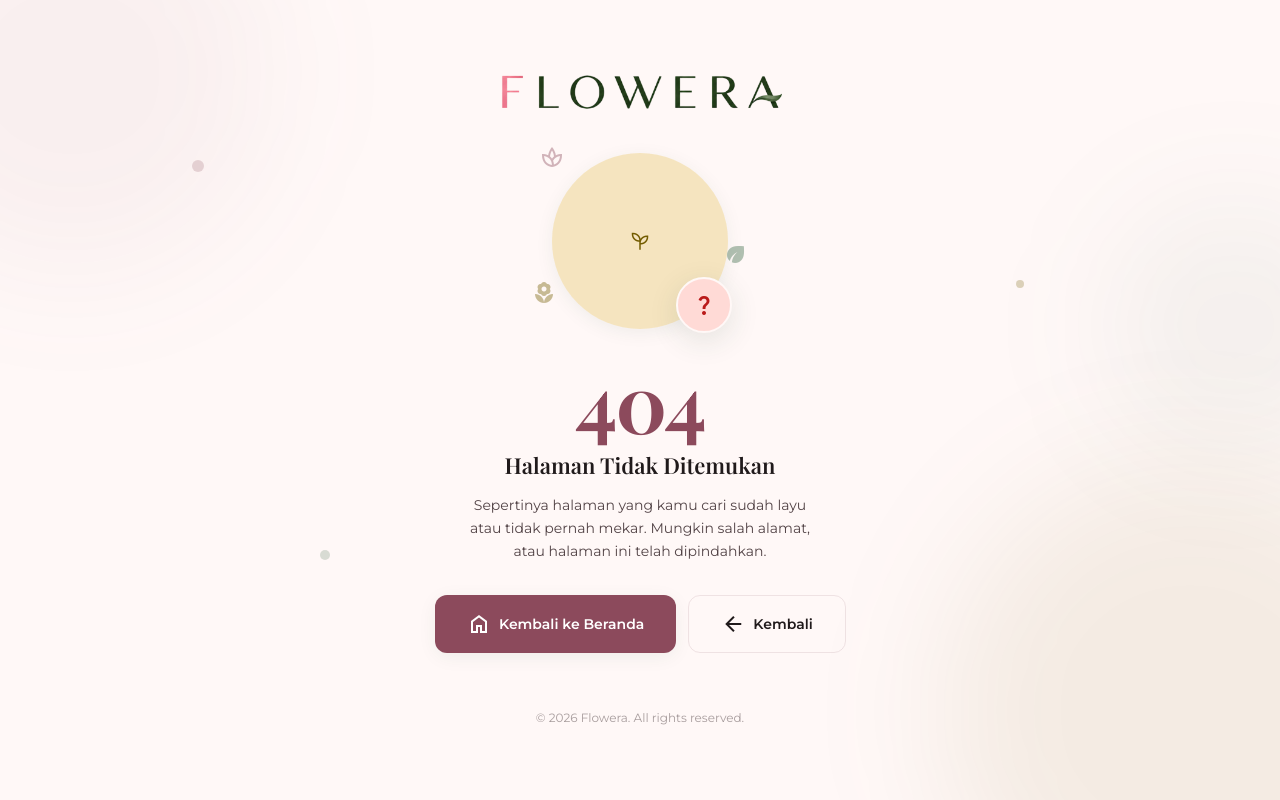
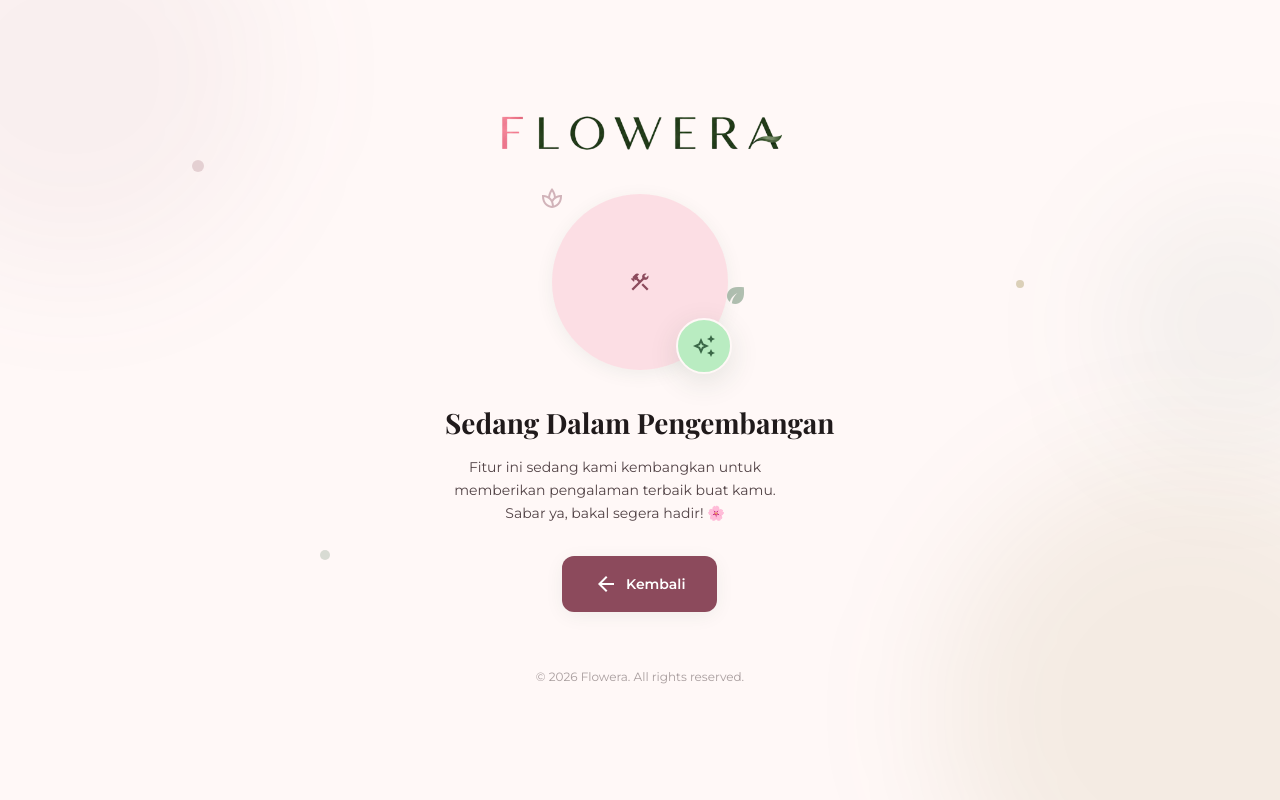
Before and after one commit to Machobotak/flowera-frontend, a Next.js app: page /coming-soon in a window 1280 px wide. Before the commit this address had no page. Built offline with nearby package versions, Linux system fonts and the light colour scheme; a web font is replaced by a local one.

Commit message:
feat: implement footer component and coming soon placeholder page

```diff
--- /dev/null
+++ b/app/coming-soon/page.tsx
@@ -0,0 +1,90 @@
+"use client";
+
+import React from "react";
+import { useRouter } from "next/navigation";
+
+export default function ComingSoonPage() {
+  const router = useRouter();
+
+  return (
+    <main className="relative min-h-screen flex items-center justify-center px-6 bg-surface overflow-hidden">
+      {/* Decorative Background */}
+      <div aria-hidden="true" className="absolute inset-0 pointer-events-none overflow-hidden">
+        <div className="absolute -top-32 -left-32 w-[400px] h-[400px] rounded-full bg-primary/5 blur-3xl" />
+        <div className="absolute -bottom-40 -right-40 w-[500px] h-[500px] rounded-full bg-tertiary/8 blur-3xl" />
+        <div className="absolute top-1/4 -right-20 w-[250px] h-[250px] rounded-full bg-secondary/6 blur-3xl" />
+        <div className="absolute top-[20%] left-[15%] w-3 h-3 rounded-full bg-primary/20" />
+        <div className="absolute top-[35%] right-[20%] w-2 h-2 rounded-full bg-tertiary/25" />
+        <div className="absolute bottom-[30%] left-[25%] w-2.5 h-2.5 rounded-full bg-secondary/20" />
+      </div>
+
+      {/* Content */}
+      <div className="relative z-10 flex flex-col items-center text-center max-w-md animate-[fadeIn_0.4s_ease]">
+        {/* Logo */}
+        <img
+          src="/logo-v1-transparant.png"
+          alt="Flowera"
+          className="h-10 w-auto mb-10"
+        />
+
+        {/* Illustration */}
+        <div className="relative mb-8 animate-[slideUp_0.5s_ease]">
+          <div className="w-44 h-44 rounded-full bg-primary-container/30 flex items-center justify-center shadow-soft">
+            <span
+              className="material-symbols-outlined text-[96px] text-primary leading-none"
+              style={{ fontVariationSettings: "'FILL' 0, 'wght' 300" }}
+            >
+              construction
+            </span>
+          </div>
+          {/* Sparkle badge */}
+          <div className="absolute -bottom-1 -right-1 w-14 h-14 rounded-full bg-secondary-container flex items-center justify-center shadow-float border-2 border-surface">
+            <span className="material-symbols-outlined text-[28px] text-secondary">
+              auto_awesome
+            </span>
+          </div>
+          {/* Floating icons */}
+          <span
+            className="material-symbols-outlined absolute -top-2 -left-3 text-[20px] text-primary/40 animate-[fadeIn_0.6s_ease_0.3s_both]"
+            style={{ fontVariationSettings: "'FILL' 0" }}
+          >
+            spa
+          </span>
+          <span
+            className="material-symbols-outlined absolute top-1/2 -right-5 text-[16px] text-secondary/40 animate-[fadeIn_0.6s_ease_0.5s_both]"
+            style={{ fontVariationSettings: "'FILL' 1" }}
+          >
+            eco
+          </span>
+        </div>
+
+        {/* Text */}
+        <div className="animate-[slideUp_0.5s_ease_0.2s_both]">
+          <h1 className="font-headline text-[28px] font-bold text-on-surface mb-3">
+            Sedang Dalam Pengembangan
+          </h1>
+          <p className="text-on-surface-variant text-[14px] leading-relaxed mb-8 max-w-[340px]">
+            Fitur ini sedang kami kembangkan untuk memberikan pengalaman terbaik buat kamu. Sabar ya, bakal segera hadir! 🌸
+          </p>
+        </div>
+
+        {/* Actions */}
+        <div className="animate-[slideUp_0.5s_ease_0.3s_both]">
+          <button
+            type="button"
+            onClick={() => router.back()}
+            className="px-8 py-4 bg-primary text-white rounded-xl text-[14px] font-semibold shadow-soft hover:shadow-float hover:brightness-110 active:scale-[0.98] transition-all flex items-center justify-center gap-2"
+          >
+            <span className="material-symbols-outlined text-[18px]">arrow_back</span>
+            Kembali
+          </button>
+        </div>
+
+        {/* Footer */}
+        <p className="mt-14 text-[12px] text-on-surface-variant/50 animate-[fadeIn_0.4s_ease_0.5s_both]">
+          &copy; {new Date().getFullYear()} Flowera. All rights reserved.
+        </p>
+      </div>
+    </main>
+  );
+}
--- a/components/layout/footer.tsx
+++ b/components/layout/footer.tsx
@@ -1,24 +1,28 @@
 "use client";
 
 import React from "react";
+import Link from "next/link";
+import { useAuth } from "@/contexts/auth-context";
 
-const FOOTER_LINKS = {
-  information: [
-    { label: "About Us", href: "#" },
-    { label: "Delivery Info", href: "#" },
-    { label: "Privacy Policy", href: "#" },
-    { label: "Terms of Service", href: "#" },
-  ],
-  partners: [
-    { label: "Florist Partners", href: "#" },
-    { label: "Sell on Flowera", href: "#" },
-    { label: "Affiliate Program", href: "#" },
-  ],
-};
+const INFORMATION_LINKS = [
+  { label: "About Us", href: "/coming-soon" },
+  { label: "Delivery Info", href: "/coming-soon" },
+  { label: "Privacy Policy", href: "/coming-soon" },
+  { label: "Terms of Service", href: "/coming-soon" },
+];
+
+const PARTNER_LINKS = [
+  { label: "Florist Partners", href: "/coming-soon" },
+  { label: "Affiliate Program", href: "/coming-soon" },
+];
 
 const SOCIAL_ICONS = ["face_nod", "photo_camera", "share"];
 
 export default function Footer() {
+  const { user } = useAuth();
+  const isSeller = user?.roles?.includes("seller");
+  const sellHref = isSeller ? "/store" : "/store/create";
+
   return (
     <footer className="bg-surface-container-low dark:bg-surface-container-high w-full pt-stack-lg pb-stack-md mt-stack-lg border-t border-outline-variant/30">
       <div className="flex flex-col items-center justify-center px-margin-desktop w-full max-w-container-max mx-auto">
@@ -37,32 +41,36 @@ export default function Footer() {
 
           {/* Information Links */}
           <div className="col-span-1 flex flex-col gap-3">
-            <h6 className="font-label-md text-secondary uppercase">
-              Information
-            </h6>
-            {FOOTER_LINKS.information.map((link) => (
-              <a
+            <h6 className="font-label-md text-secondary uppercase">Information</h6>
+            {INFORMATION_LINKS.map((link) => (
+              <Link
                 key={link.label}
                 className="text-on-surface-variant hover:text-primary transition-colors"
                 href={link.href}
               >
                 {link.label}
-              </a>
+              </Link>
             ))}
           </div>
 
           {/* Partner Links */}
           <div className="col-span-1 flex flex-col gap-3">
             <h6 className="font-label-md text-secondary uppercase">Partners</h6>
-            {FOOTER_LINKS.partners.map((link) => (
-              <a
+            {PARTNER_LINKS.map((link) => (
+              <Link
                 key={link.label}
                 className="text-on-surface-variant hover:text-primary transition-colors"
                 href={link.href}
               >
                 {link.label}
-              </a>
+              </Link>
             ))}
+            <Link
+              className="text-on-surface-variant hover:text-primary transition-colors"
+              href={sellHref}
+            >
+              {isSeller ? "Seller Centre" : "Sell on Flowera"}
+            </Link>
           </div>
 
           {/* Newsletter */}
@@ -82,13 +90,13 @@ export default function Footer() {
             </div>
             <div className="flex gap-4 pt-2">
               {SOCIAL_ICONS.map((icon) => (
-                <a
+                <Link
                   key={icon}
                   className="text-on-surface-variant hover:text-primary transition-colors"
-                  href="#"
+                  href="/coming-soon"
                 >
                   <span className="material-symbols-outlined">{icon}</span>
-                </a>
+                </Link>
               ))}
             </div>
           </div>
```
